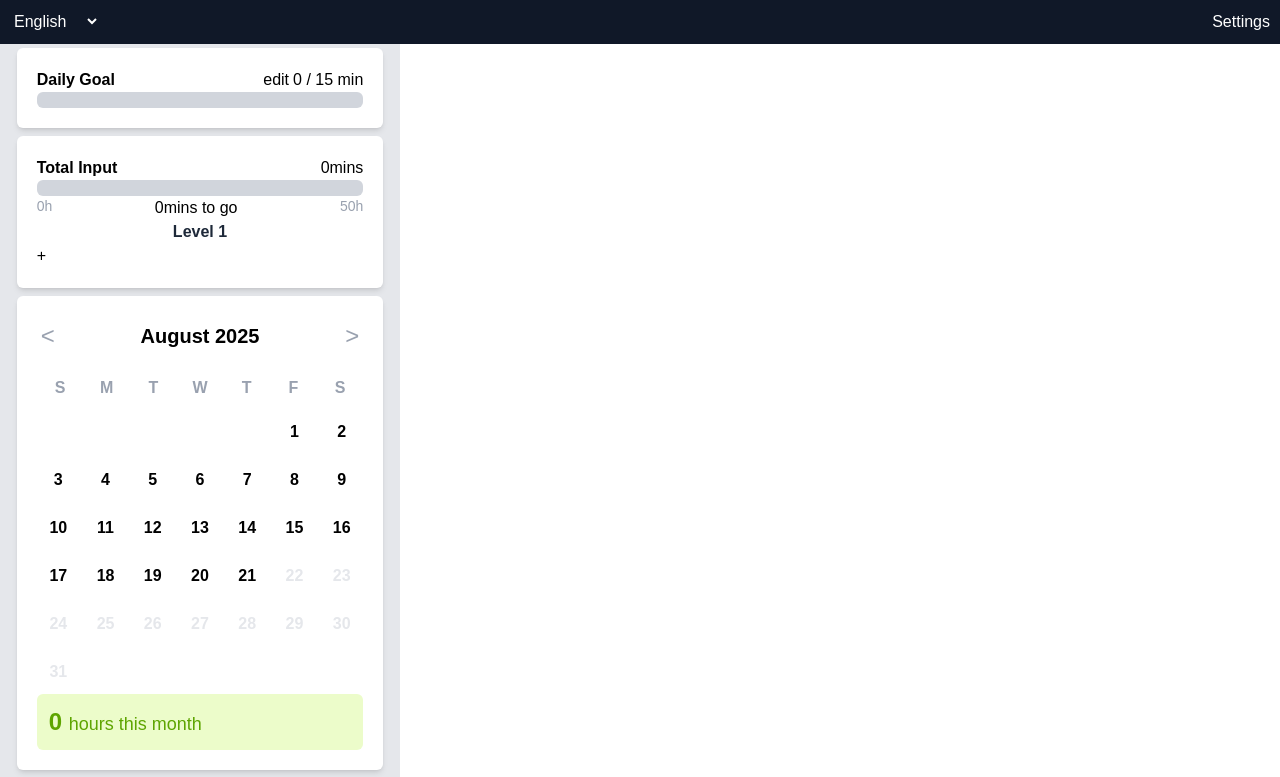
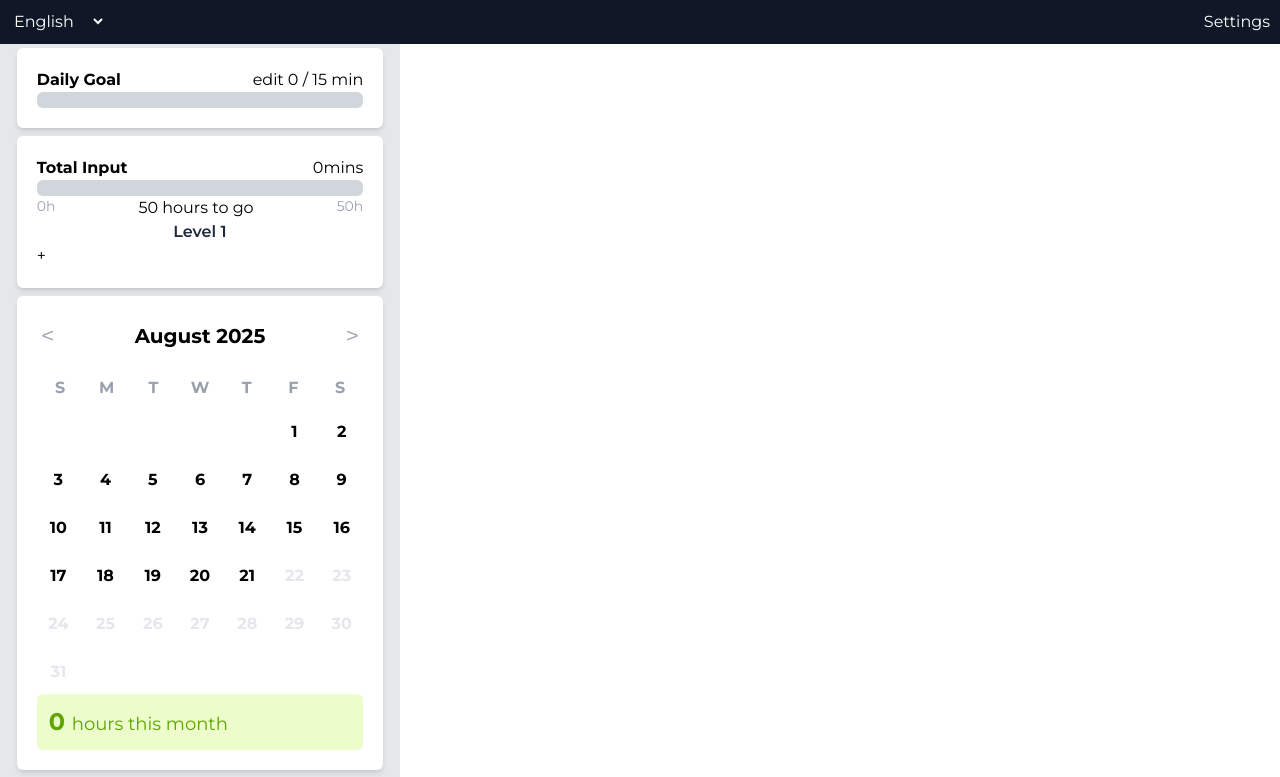
Before and after one commit to Yoreni/track-your-input, a React (Vite) app: page / in a window 1280 px wide. Shown: the top 777 px of the page. Built offline with nearby package versions, Linux system fonts and the light colour scheme.

Commit message:
added cool font and fixed input counter

```diff
--- a/index.html
+++ b/index.html
@@ -4,6 +4,9 @@
     <meta charset="UTF-8" />
     <meta name="viewport" content="width=device-width, initial-scale=1.0" />
     <title>CI Tracker</title>
+    <link rel="preconnect" href="https://fonts.googleapis.com">
+    <link rel="preconnect" href="https://fonts.gstatic.com" crossorigin>
+    <link href="https://fonts.googleapis.com/css2?family=Montserrat:ital,wght@0,100..900;1,100..900&family=Noto+Sans:ital,wght@0,100..900;1,100..900&display=swap" rel="stylesheet">
   </head>
   <body>
     <div id="root"></div>
--- a/src/popup/App.css
+++ b/src/popup/App.css
@@ -5,7 +5,7 @@
 body {
   width: 400px;
   height: 600px;
-  font-family: sans-serif;
+  font-family: "Montserrat", sans-serif;
 }
 
 .text-2xs {
--- a/src/popup/App.tsx
+++ b/src/popup/App.tsx
@@ -51,10 +51,19 @@ function App()
 
   function addInputEntry(lang: string, entry: WatchDataEntry)
   {
-    setInput(last => {
-      const newInputList = [...input[lang], entry]
-      return {...last, [lang]: newInputList}
-    })
+    try
+    {
+
+      setInput(last => {
+        const currentInput = input[lang] || []
+        const newInputList = [...currentInput, entry]
+        return {...last, [lang]: newInputList}
+      })
+    }
+    catch(error)
+    {
+      console.error("could not add input", error)
+    }
   }
 
   return ( input && settings &&
--- a/src/popup/progress/InputCounter.tsx
+++ b/src/popup/progress/InputCounter.tsx
@@ -38,8 +38,9 @@ function calcMinsHours(seconds: number)
   return {totalMins, hours, mins}
 }
 
-function getLevel(hours: number): number
+function getLevel(seconds: number): number
 {
+  const hours = Math.floor(seconds / 3600)
   let level = 0;
   while (HOURS_FOR_LEVEL[level] <= hours)
     ++level
@@ -56,17 +57,18 @@ function roundToNearestMin(hours: number, round: (a: number) => number = Math.ro
 
 function calcProgress(input: any)
 {
-    const hours = Math.floor(calculateTotalTime(input) / 3600)
-    const level = getLevel(hours)
+    const totalInput = calculateTotalTime(input)
+    const hours = Math.floor(totalInput / 3600)
+    const level = getLevel(totalInput)
     if (level == HOURS_FOR_LEVEL.length) //handle max level
-        return {level, remainingHours: 0, progress: 1, hours}
+        return {level, remainingInput: 0, progress: 1, hours, totalInput}
 
-    const remainingHours = HOURS_FOR_LEVEL[level] - hours;
+    const remainingInput = (HOURS_FOR_LEVEL[level] * 3600) - totalInput;
     const hoursInLevel = (HOURS_FOR_LEVEL[level] - HOURS_FOR_LEVEL[level - 1])
     const progress = (hours - HOURS_FOR_LEVEL[level - 1]) / hoursInLevel
-    return {level, progress,
+    return {level, progress, totalInput,
       hours: roundToNearestMin(hours),
-      remainingHours: roundToNearestMin(remainingHours, Math.ceil)
+      remainingInput: remainingInput
     }
 }
 
@@ -74,24 +76,24 @@ export function InputCounter( {input, addInputEntry, settings}: Props )
 {
     const [addInputDialogOpen, setAddInputDialogOpen] = useState(false)
 
-    function formatHours(hours: number)
+    function formatHours(seconds: number)
     {
       const func = formatHoursFunctions[settings.showExcatTime ? "excat" : "default"]
-      return func(hours)
+      return func(seconds)
     }
 
     const progress = calcProgress(input)
     return <>
         <div className='flex justify-between'>
             <p className='font-bold'>Total Input</p>
-            <p>{formatHours(progress.hours)}</p>
+            <p>{formatHours(progress.totalInput)}</p>
         </div>
         { progress.level < HOURS_FOR_LEVEL.length &&
         <>
         <ProgressBar progress={progress.progress} />
         <div className='flex justify-between'>
             <p className='text-gray-400 text-sm'>{HOURS_FOR_LEVEL[progress.level - 1]}h</p>
-            <p>{formatHours(progress.remainingHours)} to go</p>
+            <p>{formatHours(progress.remainingInput)} to go</p>
             <p className='text-gray-400 text-sm'>{HOURS_FOR_LEVEL[progress.level]}h</p>
         </div>
         </>
```
